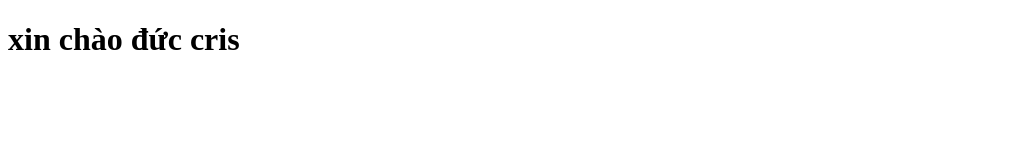
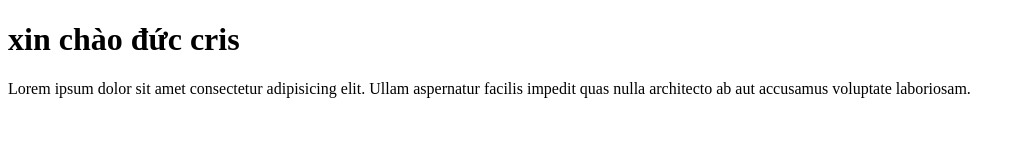
Before and after one commit to nguyenhoang123213/demo_git, a plain HTML site: page nhanhB.html in a window 1280 px wide. Shown: the whole page, without its empty margins (0-1025 px from the left). Drawn offline with Linux system fonts and the light colour scheme.

Commit message:
Them the p

```diff
--- a/nhanhB.html
+++ b/nhanhB.html
@@ -7,5 +7,10 @@
   </head>
   <body>
     <h1>xin chào đức cris</h1>
+    <p>
+      Lorem ipsum dolor sit amet consectetur adipisicing elit. Ullam aspernatur
+      facilis impedit quas nulla architecto ab aut accusamus voluptate
+      laboriosam.
+    </p>
   </body>
 </html>
```
